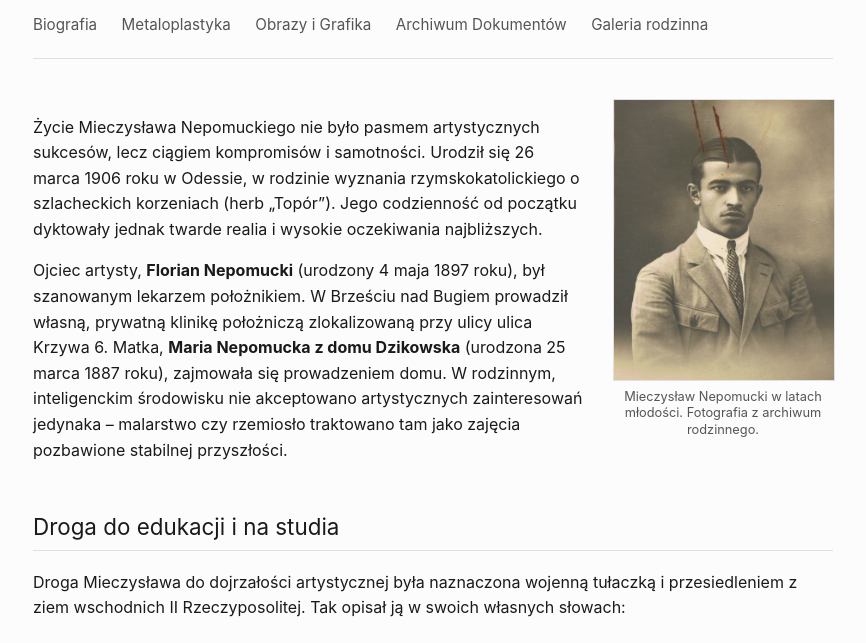
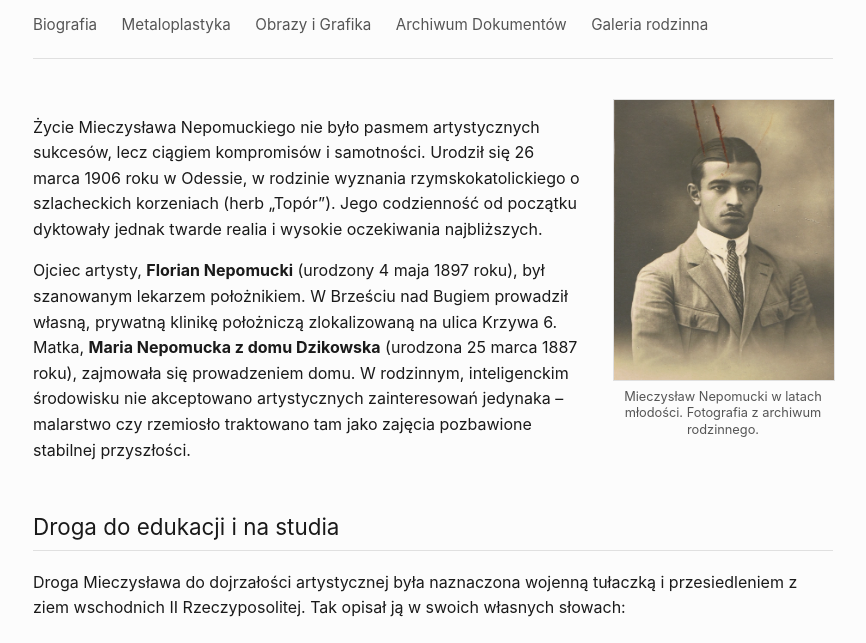
Before and after one commit to Morfeusz54/nepomucki-archiwum, a plain HTML site: page index.html in a window 1280 px wide. Shown: the part 135-778 px from the top of the page, without its empty margins (207-1073 px from the left). Drawn offline with Linux system fonts and the light colour scheme.

Commit message:
Add files via upload

```diff
--- a/index.html
+++ b/index.html
@@ -57,7 +57,7 @@
             <div class="hero-layout">
                 <div class="bio-text">
                     <p>Życie Mieczysława Nepomuckiego nie było pasmem artystycznych sukcesów, lecz ciągiem kompromisów i samotności. Urodził się 26 marca 1906 roku w Odessie, w rodzinie wyznania rzymskokatolickiego o szlacheckich korzeniach (herb „Topór”). Jego codzienność od początku dyktowały jednak twarde realia i wysokie oczekiwania najbliższych.</p>
-                    <p>Ojciec artysty, <strong>Florian Nepomucki</strong> (urodzony 4 maja 1897 roku), był szanowanym lekarzem położnikiem. W Brześciu nad Bugiem prowadził własną, prywatną klinikę położniczą zlokalizowaną przy ulicy ulica Krzywa 6. Matka, <strong>Maria Nepomucka z domu Dzikowska</strong> (urodzona 25 marca 1887 roku), zajmowała się prowadzeniem domu. W rodzinnym, inteligenckim środowisku nie akceptowano artystycznych zainteresowań jedynaka – malarstwo czy rzemiosło traktowano tam jako zajęcia pozbawione stabilnej przyszłości.</p>
+                    <p>Ojciec artysty, <strong>Florian Nepomucki</strong> (urodzony 4 maja 1897 roku), był szanowanym lekarzem położnikiem. W Brześciu nad Bugiem prowadził własną, prywatną klinikę położniczą zlokalizowaną na ulica Krzywa 6. Matka, <strong>Maria Nepomucka z domu Dzikowska</strong> (urodzona 25 marca 1887 roku), zajmowała się prowadzeniem domu. W rodzinnym, inteligenckim środowisku nie akceptowano artystycznych zainteresowań jedynaka – malarstwo czy rzemiosło traktowano tam jako zajęcia pozbawione stabilnej przyszłości.</p>
                 </div>
                 <div class="img-container">
                     <div class="img-placeholder"><img src="nepomucki mieczyslaw studia_s.webp" style="width: 100%; height: 100%; object-fit: cover; alt="Mieczysław Nepomucki Studia"></div>
```
